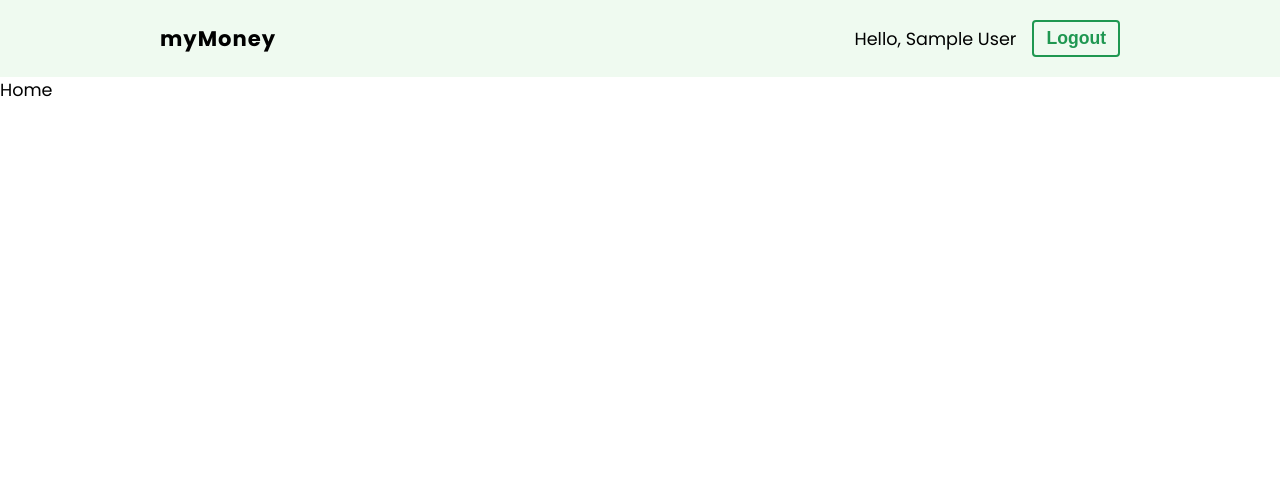
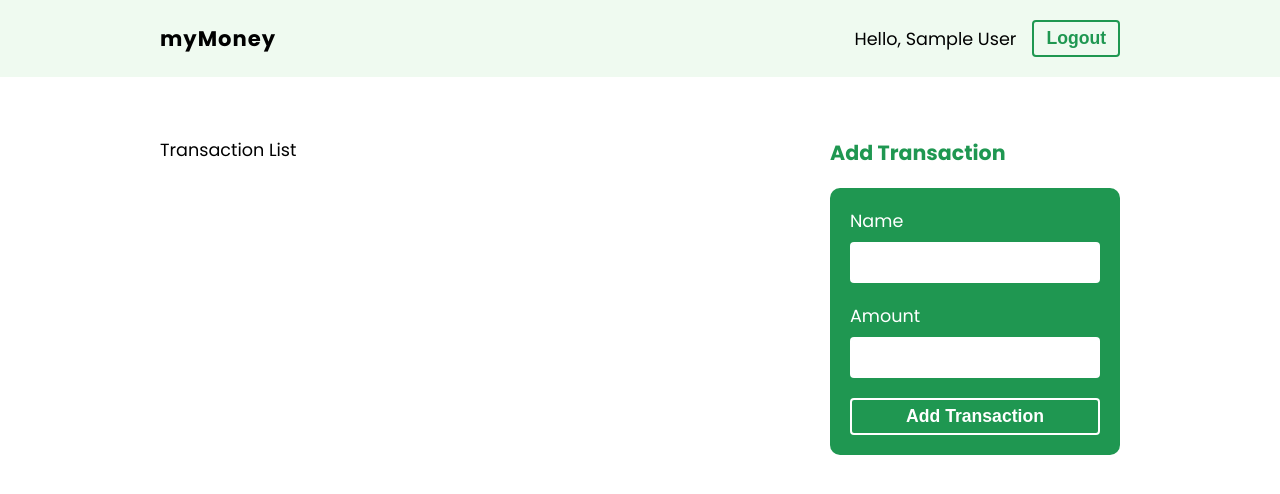
Before and after one commit to AHTHneeuhl/myMoney, a React (Create React App) app: page / in a window 1280 px wide. Shown: the top 494 px of the page. Built offline with nearby package versions, Linux system fonts and the light colour scheme; no server answers; sample sign-in values are in the browser's storage.

Commit message:
transaction form

```diff
--- a/src/pages/home/Home.js
+++ b/src/pages/home/Home.js
@@ -1,7 +1,15 @@
+import TransactionForm from "./components/TransactionForm";
 import styles from "./Home.module.css";
 
 const Home = () => {
-  return <div className={styles}>Home</div>;
+  return (
+    <div className={styles.container}>
+      <div className={styles.content}>Transaction List</div>
+      <div className={styles.sidebar}>
+        <TransactionForm />
+      </div>
+    </div>
+  );
 };
 
 export default Home;
--- a/src/pages/home/Home.module.css
+++ b/src/pages/home/Home.module.css
@@ -0,0 +1,56 @@
+.container {
+  display: grid;
+  grid-template-columns: 2fr 1fr;
+  max-width: 960px;
+  margin: 60px auto;
+}
+.content {
+  padding-right: 30px;
+}
+.sidebar {
+  padding-left: 30px;
+}
+.sidebar form {
+  padding: 20px;
+  background: #1f9751;
+  border-radius: 10px;
+}
+.sidebar input,
+.sidebar select {
+  display: block;
+  width: 100%;
+  padding: 10px;
+  margin-top: 8px;
+  box-sizing: border-box;
+  border: 0;
+  border-radius: 4px;
+  color: #555;
+  font-size: 1em;
+}
+.sidebar label {
+  margin: 0 auto 20px;
+  display: block;
+  color: #fff;
+}
+.sidebar button {
+  color: #fff;
+  border: 2px solid #fff;
+  padding: 6px 12px;
+  background-color: transparent;
+  font-size: 1em;
+  border-radius: 4px;
+  cursor: pointer;
+  display: block;
+  width: 100%;
+}
+.sidebar h3 {
+  color: #1f9751;
+  margin-bottom: 20px;
+}
+.sidebar aside {
+  margin-top: 40px;
+  color: #555;
+}
+.sidebar aside li {
+  margin: 10px;
+}
--- /dev/null
+++ b/src/pages/home/components/TransactionForm.js
@@ -0,0 +1,39 @@
+import { Fragment, useState } from "react";
+
+const TransactionForm = () => {
+  const [name, setName] = useState("");
+  const [amount, setAmount] = useState("");
+
+  const handleSubmit = (e) => {
+    e.preventDefault();
+  };
+
+  return (
+    <Fragment>
+      <h3>Add Transaction</h3>
+      <form onSubmit={handleSubmit}>
+        <label>
+          <span>Name </span>
+          <input
+            type='text'
+            onChange={(e) => setName(e.target.value)}
+            value={name}
+            required
+          />
+        </label>
+        <label>
+          <span>Amount </span>
+          <input
+            type='text'
+            onChange={(e) => setAmount(e.target.value)}
+            value={amount}
+            required
+          />
+        </label>
+        <button className='btn'>Add Transaction</button>
+      </form>
+    </Fragment>
+  );
+};
+
+export default TransactionForm;
```
